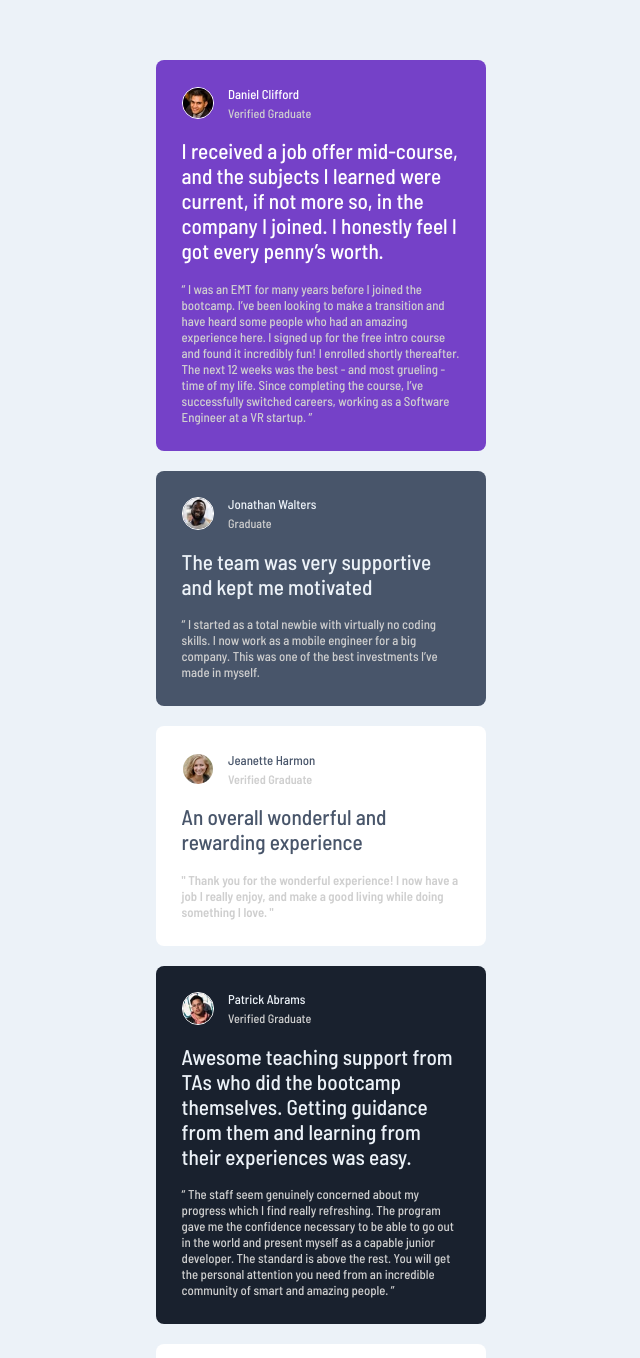
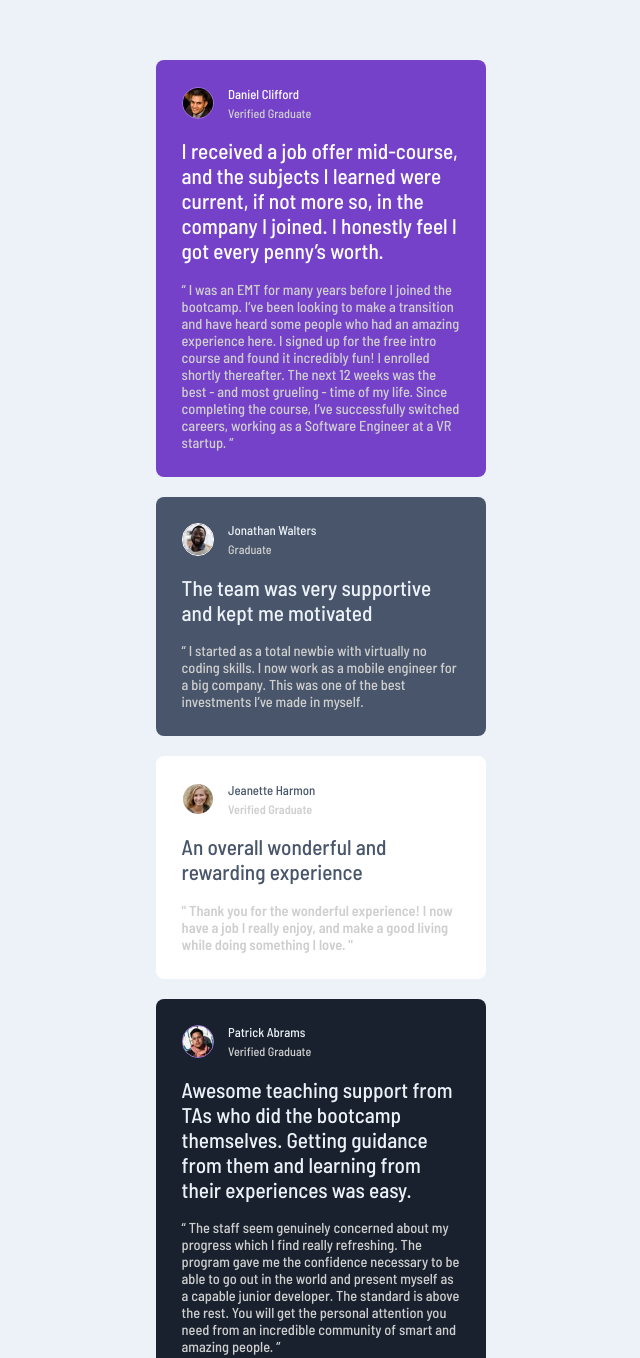
Before and after one commit to WesleyMR77/section-grid, a plain HTML site: page index.html in a window 1280 px wide. Shown: the top 1358 px of the page, without its empty margins (319-959 px from the left). Drawn offline with Linux system fonts and the light colour scheme.

Commit message:
style: css para celular pronto

```diff
--- a/index.html
+++ b/index.html
@@ -24,8 +24,8 @@
         <div class="grid grid1">
 
           <div class="space-div">
-            <div class="div-img-h3 ">
-              <img src="images/image-daniel.jpg" alt="Imagem do Daniel">
+            <div class="div-img-h3">
+              <img class="border-roxa" src="images/image-daniel.jpg" alt="Imagem do Daniel">
               <div class="h3-span">
                 <h3>Daniel Clifford</h3>
                 <span> Verified Graduate </span>
@@ -73,7 +73,7 @@
         <div class="grid grid4">
           <div class="space-div">
             <div class="div-img-h3">
-              <img src="images/image-patrick.jpg" alt="Imagem do Patrick Abrams">
+              <img class="border-roxa" src="images/image-patrick.jpg" alt="Imagem do Patrick Abrams">
               <div class="h3-span">
                 <h3>Patrick Abrams</h3>
                 <span>Verified Graduate</span>
--- a/style.css
+++ b/style.css
@@ -25,7 +25,7 @@ body{
 	margin-bottom: 20px;
 }
 p{
-	font-size: 0.8rem;
+	font-size: 0.9rem;
 	color: hsl(0, 0%, 81%);
 }
 
@@ -86,10 +86,14 @@ img{
 
 h2{
 	font-size: 1.33rem;
-	hsl(210, 46%, 95%);
 	font-weight: 500;
 }
 
 .space-div{
 	margin: 1.6rem;
 }
+
+.border-roxa{
+	border-color: rgb(157, 118, 218);
+
+}
```
